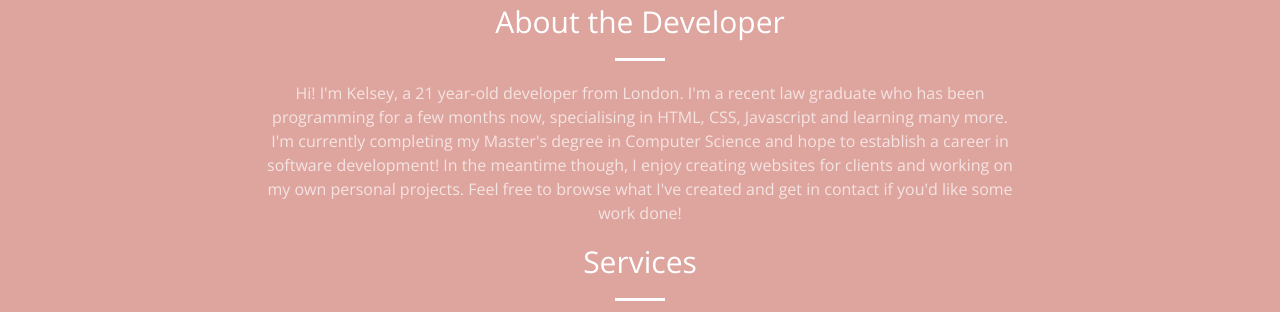
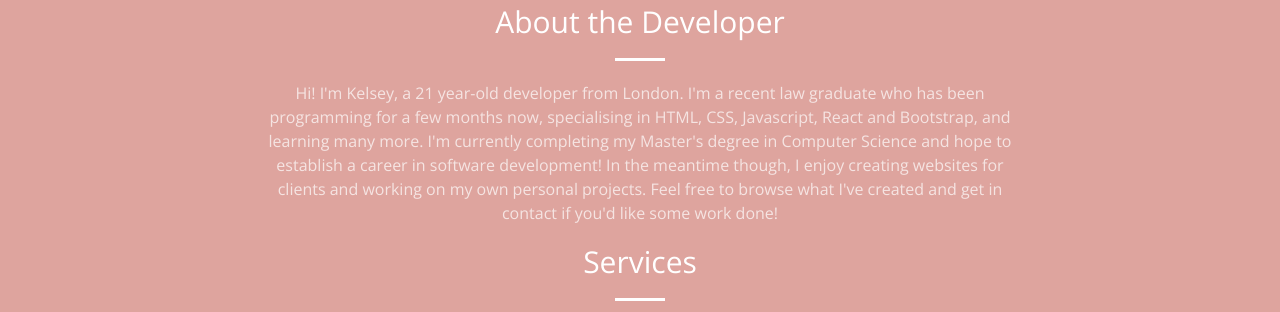
Before and after one commit to kelsey-myers/github-pages, a Jekyll site: the page built from index.html, in a window 1280 px wide and 900 px high, scrolled down 817 px. Shown: the part 178-490 px from the top of the window. Built offline with Jekyll 4.4.1, drawn with Linux system fonts in a browser that asks for light colours.

Commit message:
Minor changes

```diff
--- a/_includes/call-to-action.html
+++ b/_includes/call-to-action.html
@@ -4,7 +4,7 @@
             <div class="col-lg-8 col-lg-offset-2 text-center">
                 <h2 class="section-heading">About the Developer</h2>
                 <hr class="light">
-                <p class="text-faded">Hi! I'm Kelsey, a 21 year-old developer from London. I'm a recent law graduate who has been programming for a few months now, specialising in HTML, CSS, Javascript and learning many more. I'm currently completing my Master's degree in Computer Science and hope to establish a career in software development! In the meantime though, I enjoy creating websites for clients and working on my own personal projects. Feel free to browse what I've created and get in contact if you'd like some work done!</p>
+                <p class="text-faded">Hi! I'm Kelsey, a 21 year-old developer from London. I'm a recent law graduate who has been programming for a few months now, specialising in HTML, CSS, Javascript, React and Bootstrap, and learning many more. I'm currently completing my Master's degree in Computer Science and hope to establish a career in software development! In the meantime though, I enjoy creating websites for clients and working on my own personal projects. Feel free to browse what I've created and get in contact if you'd like some work done!</p>
                 <h2 class="section-heading">Services</h2>
                 <hr class="light">
 
--- a/_includes/portfolio.html
+++ b/_includes/portfolio.html
@@ -2,7 +2,7 @@
     <div class="container-fluid">
         <div class="row no-gutter">
             <div class="col-lg-4 col-sm-6">
-                <a href="http://kelmoneschoolofmotoring.co.uk" class="portfolio-box" target="_blank">
+                <a href="https://kelmoneschoolofmotoring.co.uk" class="portfolio-box" target="_blank">
                     <img src="img/portfolio/1.jpg" class="img-responsive" alt="">
                     <div class="portfolio-box-caption">
                         <div class="portfolio-box-caption-content">
@@ -32,7 +32,7 @@
                 </a>
             </div>
             <div class="col-lg-4 col-sm-6">
-                <a href="https://kelsey-myers.github.io/rahmonetk" class="portfolio-box" target="_blank">
+                <a href="https://rahmone.shop" class="portfolio-box" target="_blank">
                     <img src="img/portfolio/3.jpg" class="img-responsive" alt="">
                     <div class="portfolio-box-caption">
                         <div class="portfolio-box-caption-content">
```
Also changed, not shown: other parts of _includes/portfolio.html (+2 -2 lines).
